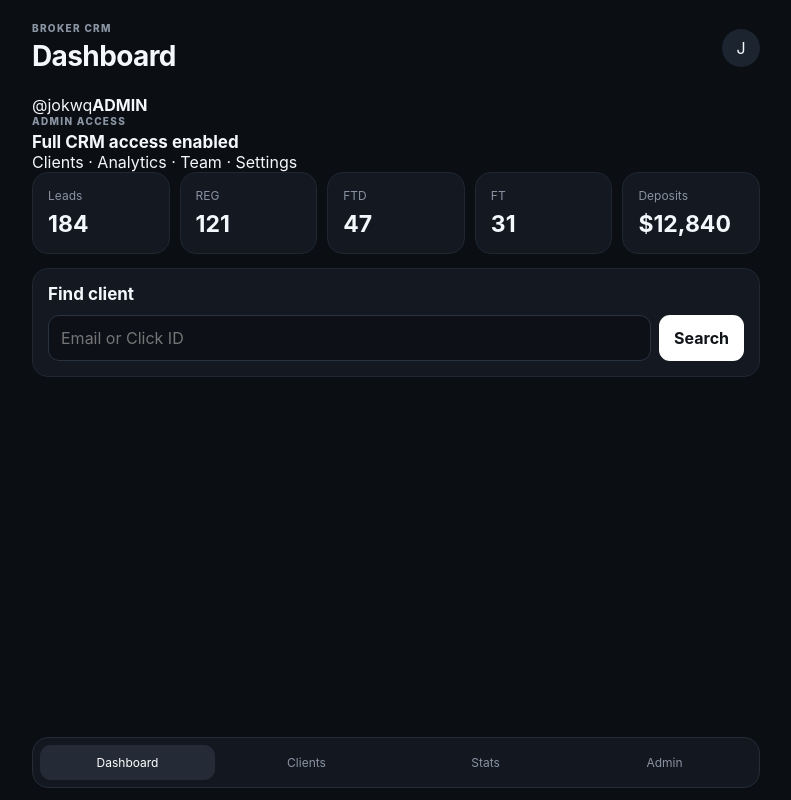
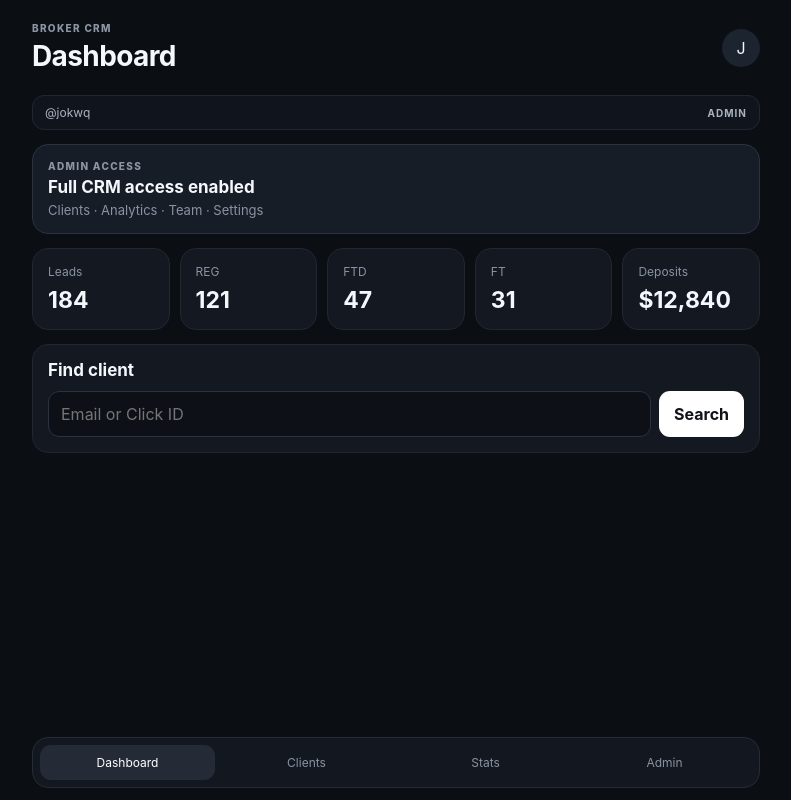
Before and after one commit to vlkondratenko29-code/--crm, a React (Vite) app in the folder web/: page / in a window 1280 px wide. Shown: the whole page, without its empty margins (244-1035 px from the left). Built offline with nearby package versions, Linux system fonts and the light colour scheme.

Commit message:
style: add client details and admin cards

```diff
--- a/web/src/styles.css
+++ b/web/src/styles.css
@@ -34,3 +34,5 @@ nav { position: fixed; left: 50%; bottom: 12px; transform: translateX(-50%); wid
 nav button { padding: 10px 5px; border-radius: 11px; color: #8993a3; font-size: 12px; }
 nav button.active { background: #242b36; color: #fff; }
 @media (min-width: 620px) { .stats { grid-template-columns: repeat(5, 1fr); } .stat:last-child { grid-column: auto; } }
+
+.client-grid{display:grid;grid-template-columns:1fr 1.4fr;gap:9px;margin-top:16px;font-size:13px}.client-grid span{color:#8993a3}.client-grid b{text-align:right;word-break:break-all}.admin-card{background:#171d27;border:1px solid #293343;border-radius:16px;padding:15px;margin-bottom:14px}.admin-card p:last-child{color:#8993a3;font-size:13px;margin-top:5px}.userbar{display:flex;justify-content:space-between;align-items:center;background:#10151d;border:1px solid #202733;border-radius:12px;padding:9px 12px;margin-bottom:14px;font-size:12px;color:#aab3c0}.userbar strong{font-size:10px;letter-spacing:.1em}
```
